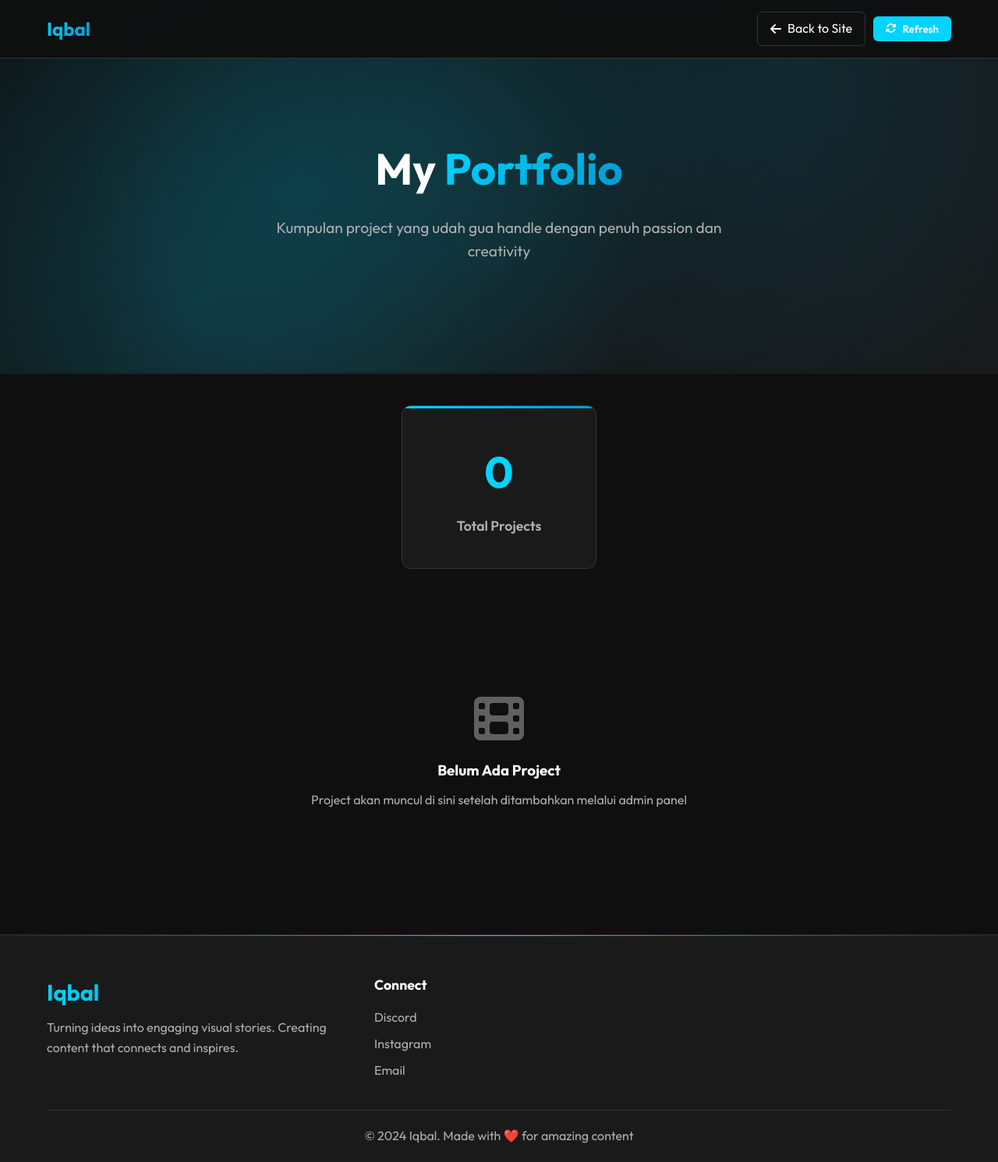
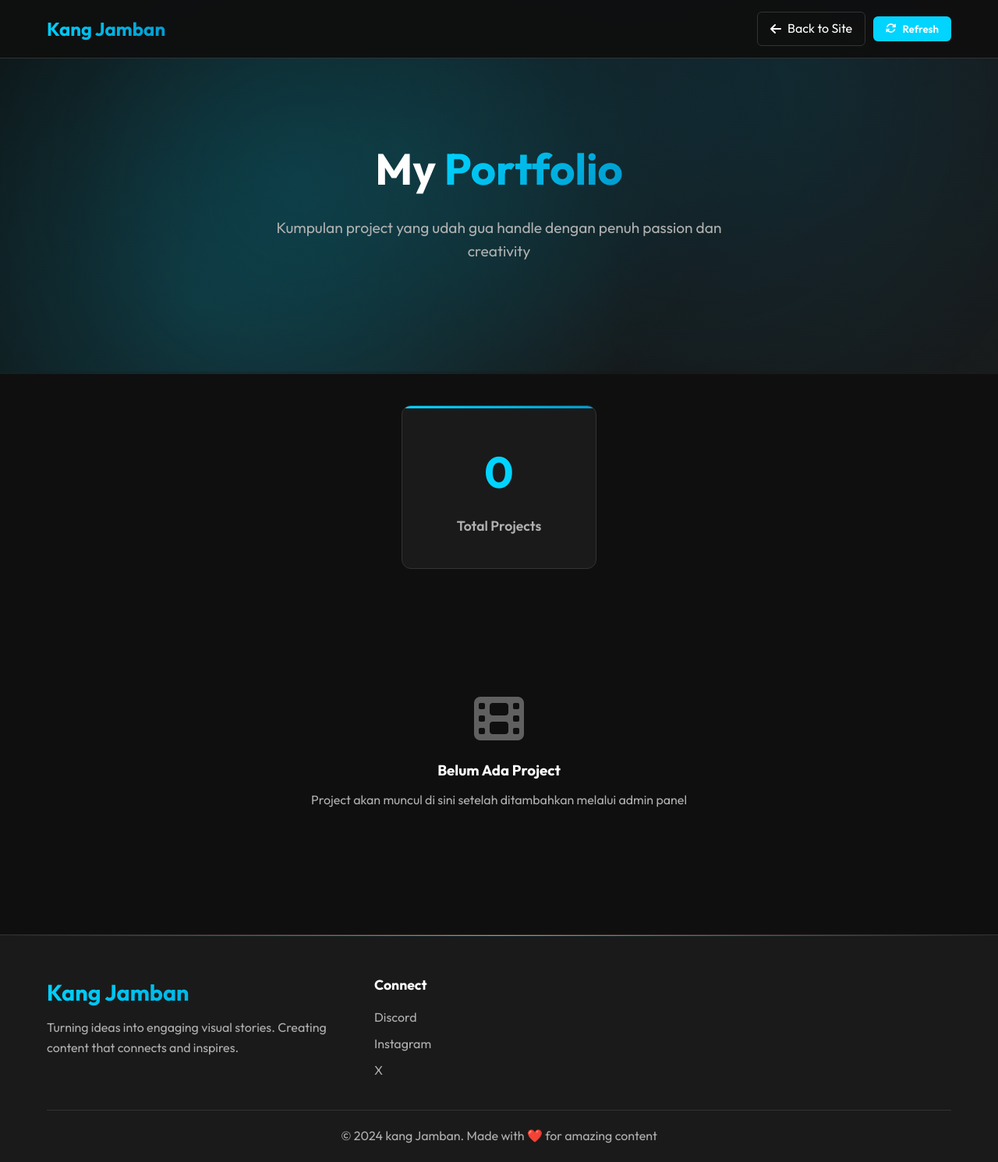
Before and after one commit to SyafiqRendiya/gtgttht, a plain HTML site: page portfolio.html in a window 1280 px wide. Shown: the whole page at 78% size. Drawn offline with nearby package versions, Linux system fonts and the light colour scheme.

Commit message:
Update portfolio.html

```diff
--- a/portfolio.html
+++ b/portfolio.html
@@ -3,7 +3,7 @@
 <head>
     <meta charset="UTF-8">
     <meta name="viewport" content="width=device-width, initial-scale=1.0">
-    <title>My Portfolio - Iqbal</title>
+    <title>My Portfolio - Kang Jamban</title>
 
     <!-- Google Fonts -->
     <link rel="preconnect" href="https://fonts.googleapis.com">
@@ -676,7 +676,7 @@
     <!-- Header -->
     <header class="site-header">
         <nav class="container">
-            <div class="logo">Iqbal</div>
+            <div class="logo">Kang Jamban</div>
             <div class="header-buttons">
                 <a href="index.html" class="back-btn">
                     <i class="fas fa-arrow-left"></i>
@@ -727,22 +727,22 @@
         <div class="container">
             <div class="footer-content">
                 <div class="footer-brand">
-                    <div class="logo">Iqbal</div>
+                    <div class="logo">Kang Jamban</div>
                     <p>Turning ideas into engaging visual stories. Creating content that connects and inspires.</p>
                 </div>
 
                 <div class="footer-links">
                     <div class="link-group">
                         <h4>Connect</h4>
-                        <a href="https://discord.gg/TDr5HcQTng" target="_blank">Discord</a>
-                        <a href="#">Instagram</a>
-                        <a href="mailto:syafiq100308@gmail.com">Email</a>
+                        <a href="https://discord.com/users/727168253708730509" target="_blank">Discord</a>
+                        <a href="https://www.instagram.com/kangjamban/">Instagram</a>
+                        <a href="https://x.com/AlthafIqba65499">X</a>
                     </div>
                 </div>
             </div>
 
             <div class="footer-bottom">
-                <p>&copy; 2024 Iqbal. Made with ❤️ for amazing content</p>
+                <p>&copy; 2024 kang Jamban. Made with ❤️ for amazing content</p>
             </div>
         </div>
     </footer>
```
